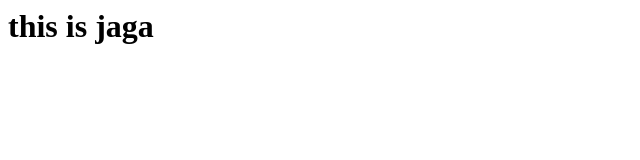
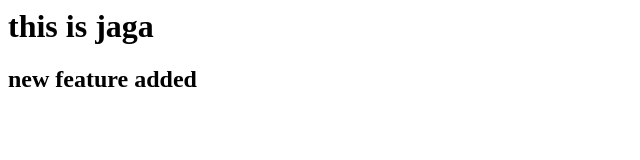
Before and after one commit to jagannath-nahak/localrepo1, a plain HTML site: page index.html in a window 1280 px wide. Shown: the whole page, without its empty margins (0-640 px from the left). Drawn offline with Linux system fonts and the light colour scheme.

Commit message:
new feature

```diff
--- a/index.html
+++ b/index.html
@@ -1 +1,2 @@
 <h1>this is jaga</h1>
+<h2>new feature added</h2>
```
